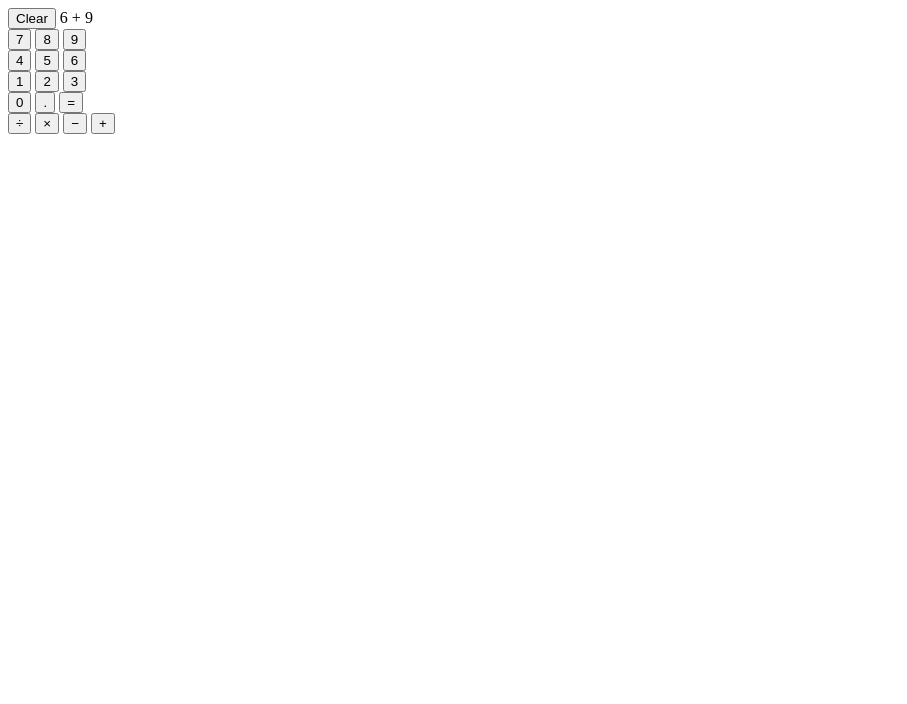
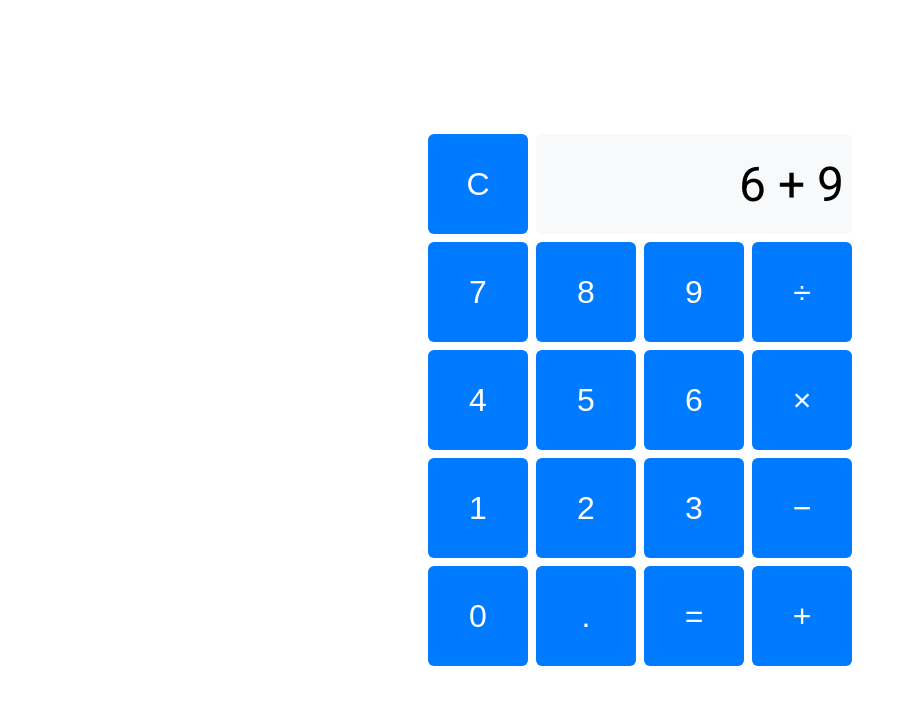
Before and after one commit to NeilMcB/odin, a plain HTML site: page projects/calculator/index.html in a window 1280 px wide. Shown: the whole page, without its empty margins (0-907 px from the left). Drawn offline with Linux system fonts and the light colour scheme.

Commit message:
Style elements

```diff
--- a/projects/calculator/index.html
+++ b/projects/calculator/index.html
@@ -8,8 +8,9 @@
     <link rel="stylesheet" href="style.css">
 </head>
 <body>
+    <div class="container">
         <div class="display">
-        <button class="clear">Clear</button>
+            <button class="clear">C</button>
             <span class="content">6 + 9</span>
         </div>
         <div class="buttons">
@@ -42,5 +43,6 @@
                 <button id="add">+</button>
             </div>
         </div>
+    </div>
 </body>
 </html>
--- a/projects/calculator/style.css
+++ b/projects/calculator/style.css
@@ -0,0 +1,87 @@
+@import url('https://fonts.googleapis.com/css2?family=Roboto:wght@400;700&display=swap');
+
+
+body {
+    margin: 0;
+
+    height: 100vh;
+    width: 100vw;
+
+    display: flex;
+    align-items: center;
+    justify-content: center;
+
+    font-size: 48px;
+
+    font-family: Roboto, sans-serif;
+}
+
+button {
+    width: 100px;
+    height: 100px;
+
+    background-color: #007BFF;
+    color: white;
+    border: none;
+    border-radius: 0.375rem;
+    font-size: 32px;
+
+    margin: 4px;
+
+    flex-grow: 0;
+    flex-shrink: 0;
+}
+
+button:hover {
+    background-color: #0056b3;
+    box-shadow: 0 2px 8px rgba(0, 0, 0, 0.15);
+}
+
+button:active {
+    background-color: #004080;
+}
+
+span {
+    background-color: #f8f9fa;
+    flex-grow: 1;
+
+    margin: 4px;
+    border-radius: 0.375rem;
+
+    display: flex;
+    align-items: center;
+    justify-content: end;
+
+    padding-right: 8px;
+}
+
+.container {
+    display: flex;
+    flex-direction: column;
+}
+
+.display {
+    display: flex;
+    /* justify-content: space-between; */
+}
+
+.buttons {
+    display: flex;
+    justify-content: space-between;
+}
+
+.digits {
+    display: flex;
+    flex-direction: column;
+    justify-content: space-between;
+}
+
+.digit-row {
+    display: flex;
+    justify-content: space-between;
+}
+
+.operations {
+    display: flex;
+    flex-direction: column;
+}
```
Lines whose indentation alone changed are shown as unchanged.
